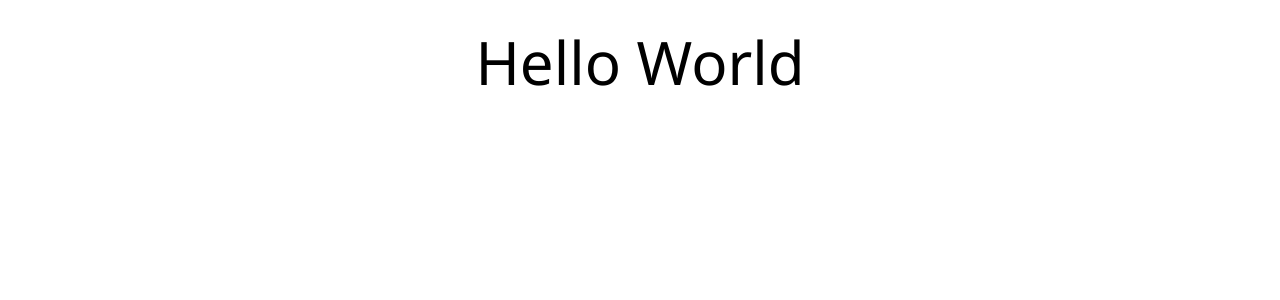
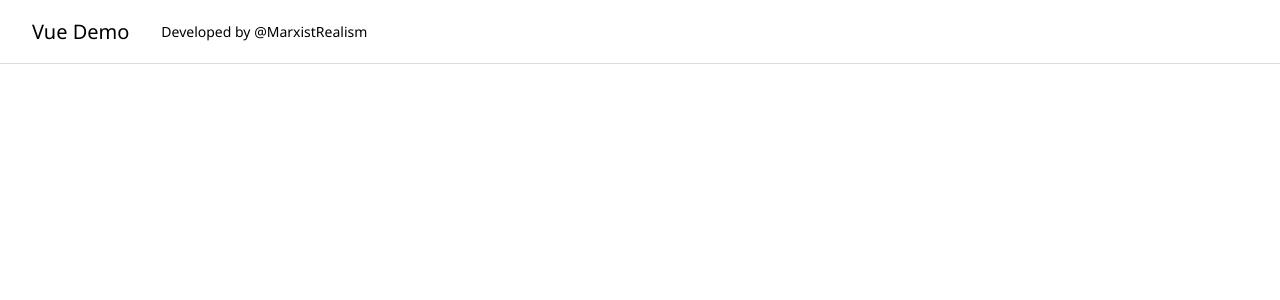
Before and after one commit to jffryan/vuejstut, a Vue app: page / in a window 1280 px wide. Shown: the top 300 px of the page. Built offline with nearby package versions, Linux system fonts and the light colour scheme.

Commit message:
playground for testing with jest

```diff
--- a/package.json
+++ b/package.json
@@ -5,7 +5,8 @@
   "scripts": {
     "serve": "vue-cli-service serve",
     "build": "vue-cli-service build",
-    "test:unit": "vue-cli-service test:unit",
+    "test:unit": "vue-cli-service test:unit --coverage",
+    "test:watch": "vue-cli-service test:unit --watch",
     "lint": "vue-cli-service lint"
   },
   "dependencies": {
--- a/src/App.vue
+++ b/src/App.vue
@@ -1,9 +1,14 @@
 <template>
-  <h1 class="mt-8 text-6xl text-center">Hello World</h1>
+  <main-nav />
 </template>
 
 <script>
+import MainNav from "@/components/MainNav.vue";
+
 export default {
   name: "App",
+  components: {
+    MainNav,
+  },
 };
 </script>
--- /dev/null
+++ b/src/components/MainNav.vue
@@ -0,0 +1,32 @@
+<template>
+  <header class="w-full text-sm">
+    <div class="fixed top-0 left-0 w-full h-16 bg-white">
+      <div
+        class="flex flex-nowrap h-full px-8 mx-auto border-b border-solid border-brand-gray-1"
+      >
+        <a href="/" class="flex items-center h-full text-xl">{{ siteTitle }}</a>
+        <h2 class="flex items-center h-full ml-8">
+          Developed by&nbsp;
+          <a :href="author.url" class="block" target="_blank">{{
+            author.name
+          }}</a>
+        </h2>
+      </div>
+    </div>
+  </header>
+</template>
+
+<script>
+export default {
+  name: "MainNav",
+  data() {
+    return {
+      siteTitle: "Vue Demo",
+      author: {
+        name: "@MarxistRealism",
+        url: "https://twitter.com/marxistrealism",
+      },
+    };
+  },
+};
+</script>
--- /dev/null
+++ b/src/playground/objects.js
@@ -0,0 +1,17 @@
+const developer = {
+  salary: 100000,
+  name: "Jeff",
+  title: "Frontend Developer",
+  experience: 3.5,
+  techStack: ["javascript", "vue", "php", "laravel", "wordpress"],
+  lookingForWork: true,
+  newPromotion() {
+    console.log("Congrats on the promotion");
+    this.salary = this.salary * 1.6;
+    this.lookingForWork = !this.lookingForWork;
+  },
+};
+
+developer.newPromotion();
+console.log("SALARY: " + developer.salary);
+console.log("Open for work? " + developer.lookingForWork);
--- /dev/null
+++ b/src/playground/tests.js
@@ -0,0 +1,11 @@
+export const evenOrOdd = (number) => {
+  if (number % 2 === 0) {
+    return "Even";
+  } else {
+    return "Odd";
+  }
+};
+
+export const multiply = (x, y) => {
+  return x * y;
+};
--- a/tailwind.config.js
+++ b/tailwind.config.js
@@ -8,6 +8,13 @@ module.exports = {
       fontFamily: {
         sans: ["Noto Sans", ...defaultTheme.fontFamily.sans],
       },
+      colors: {
+        "brand-gray-1": "#dadce0",
+        "brand-gray-2": "#28464B",
+        "brand-blue-1": "#2C8C99",
+        "brand-blue-2": "#326771",
+        "brand-red-1": "#931621",
+      },
     },
   },
   plugins: [],
```
Also changed, not shown: tests/unit/playground.js (added, +29 -0 lines).
